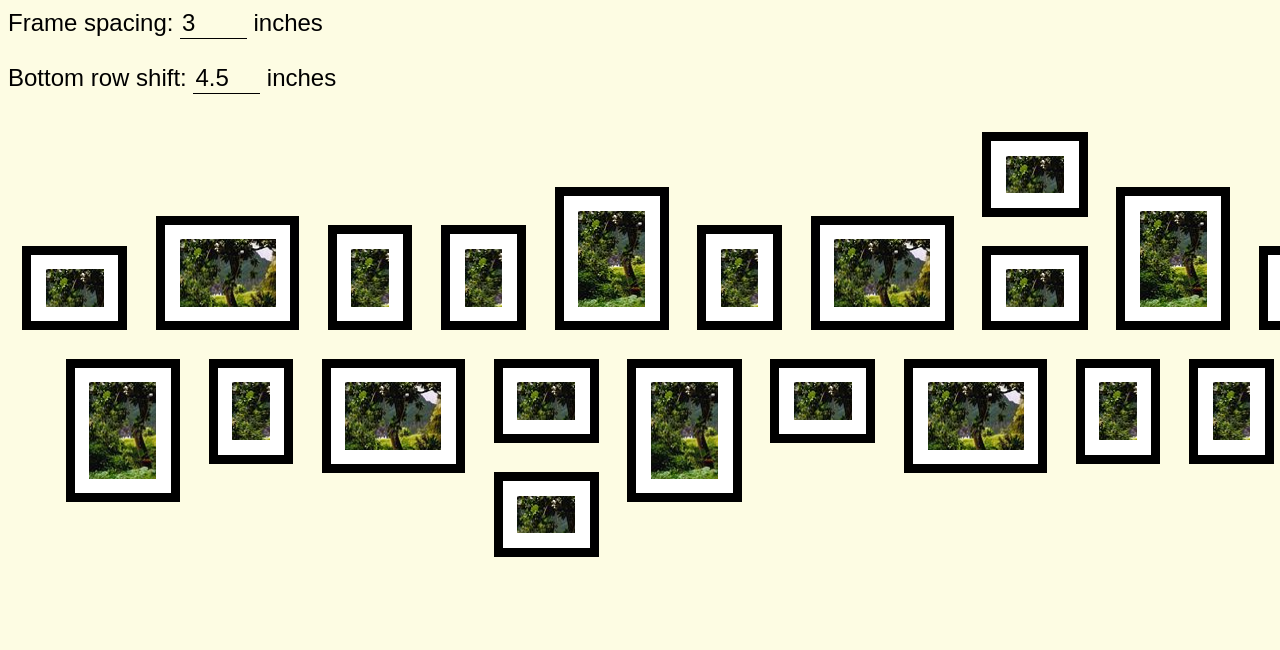
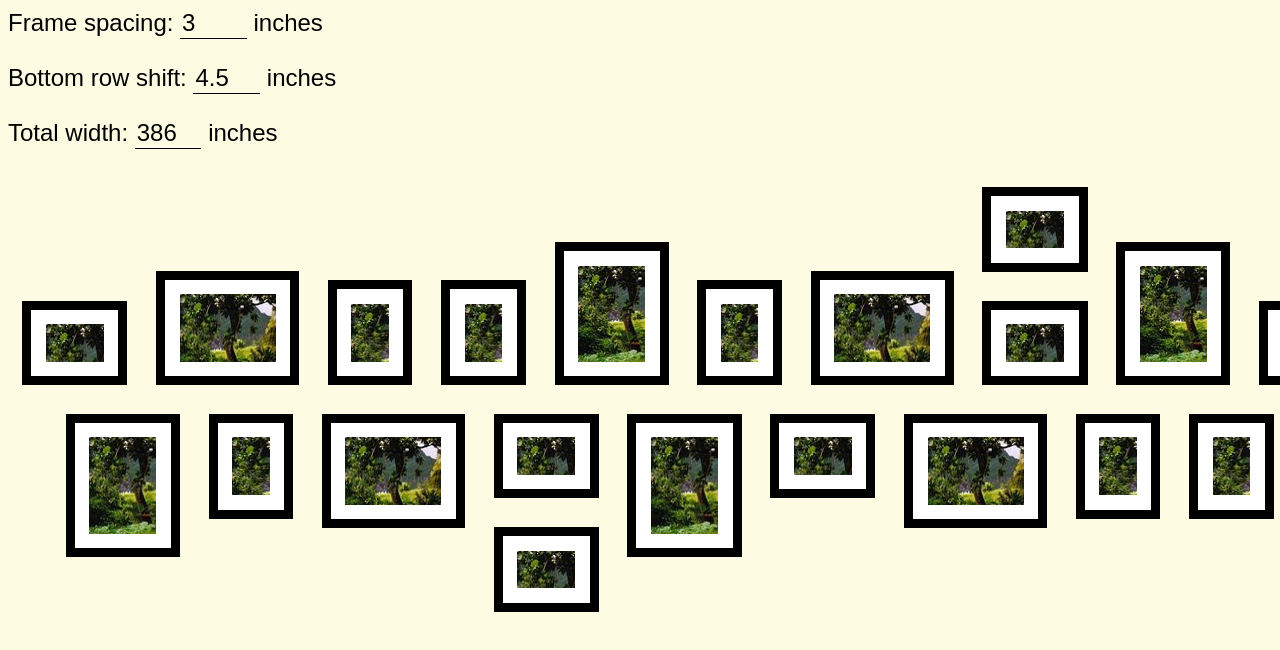
Before and after one commit to Lucent/knoxville.gallery, a plain HTML site: page index.html in a window 1280 px wide. Shown: the top 650 px of the page. Drawn offline with Linux system fonts and the light colour scheme.

Commit message:
Total width

```diff
--- a/index.html
+++ b/index.html
@@ -24,11 +24,11 @@
 				width: 5ch;
 			}
 			main {
-				display: flex;
+				display: inline-flex;
 				align-items: flex-end;
 			}
 			aside {
-				display: flex;
+				display: inline-flex;
 				margin-left: var(--bottom-shift);
 			}
 			div[class]:not([class=""]) {
@@ -67,6 +67,7 @@
 	<body>
 		<p><label for="FrameSpacing">Frame spacing: </label> <input id="FrameSpacing" type="number" step="0.1" min="0" max="4" value="3"> inches</p>
 		<p><label for="BottomShift">Bottom row shift: </label> <input id="BottomShift" type="number" step="0.1" min="0" max="12" value="4.5"> inches</p>
+		<p><label for="TotalWidth">Total width: </label> <input readonly="readonly" id="TotalWidth" type="number"> inches</p>
 		<main>
 			<div class="L5x7"></div>
 			<div class="L8x10"></div>
@@ -203,5 +204,8 @@
 
 		document.getElementById("FrameSpacing").dispatchEvent(new Event("change"));
 		document.getElementById("BottomShift").dispatchEvent(new Event("change"));
+
+		const total_width = document.getElementsByTagName("main")[0].offsetWidth / 96 * 10;
+		document.getElementById("TotalWidth").value = total_width.toFixed(0);
 	</script>
 </html>
```
